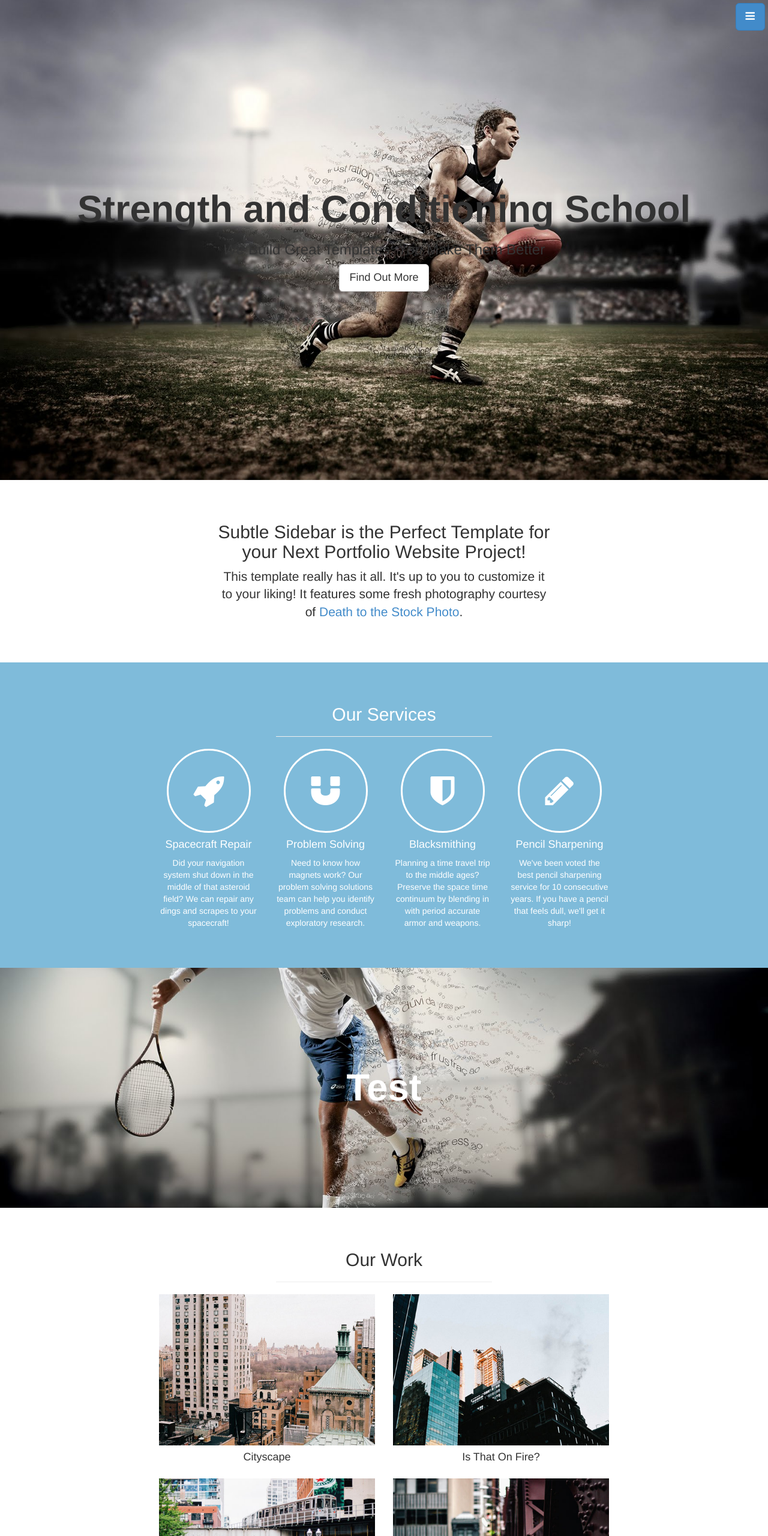
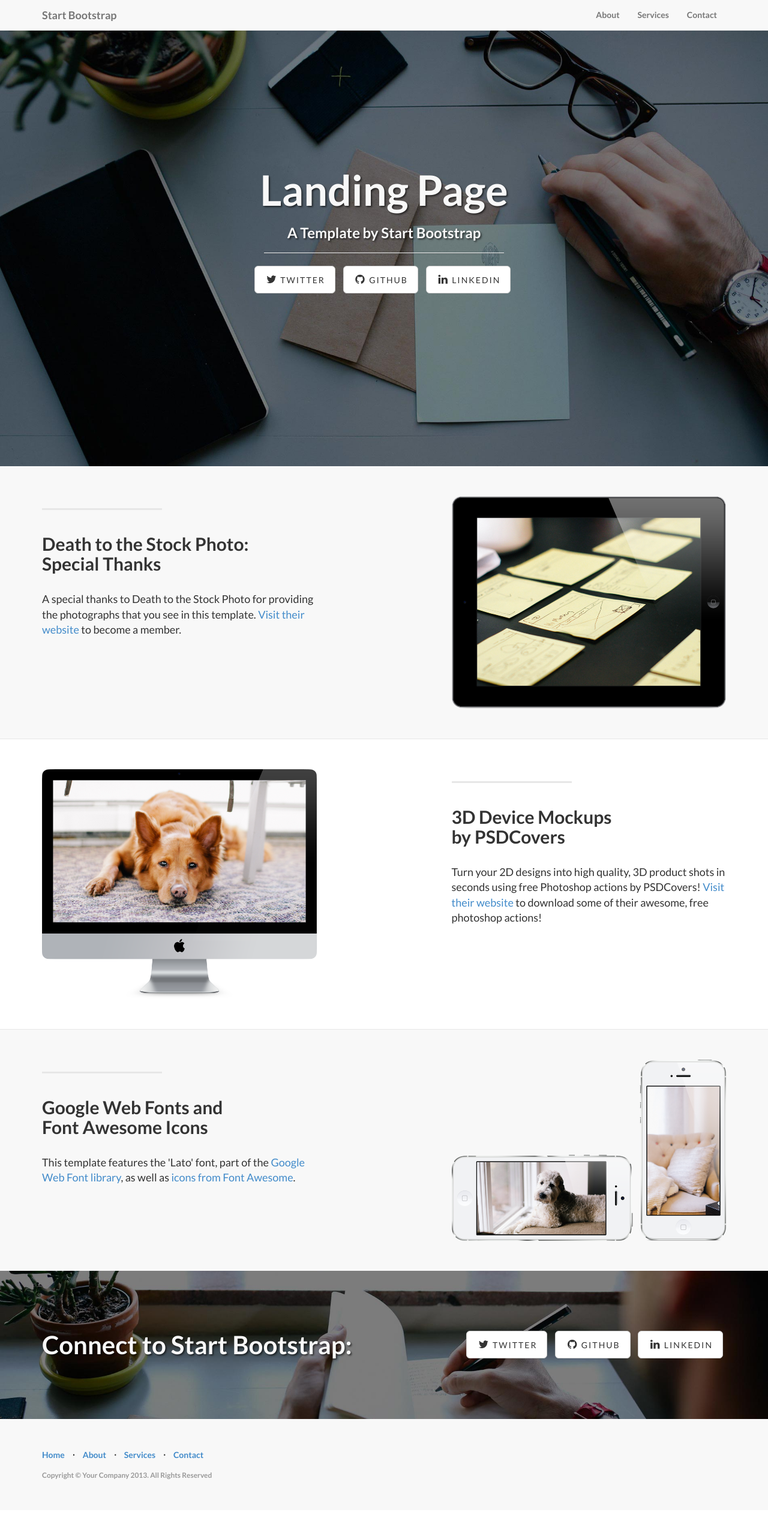
Before and after one commit to gbormittah/gbormittah.github.io, a plain HTML site: page index.html in a window 1280 px wide. Shown: the top 2560 px of the page at 60% size. After the commit the page ends 2517 px from the top, so only its background shows below. Drawn offline with Linux system fonts and the light colour scheme.

Commit message:
Bootstrap theme added

```diff
--- /dev/null
+++ b/css/landing-page.css
@@ -0,0 +1,153 @@
+body, html {
+	height: 100%;
+	width: 100%;
+}
+
+body, h1, h2, h3, h4, h5, h6 {
+	font-family: "Lato", "Helvetica Neue", Helvetica, Arial, sans-serif;
+	font-weight: 700;
+}
+
+.lead {
+	font-size: 18px;
+	font-weight: 400;
+}
+
+.intro-header {
+	padding-top: 50px; /* If you're making other pages, make sure there is 50px of padding to make sure the navbar doesn't overlap content! */
+	padding-bottom: 50px;
+	color: #f8f8f8;
+	background: url(../img/intro-bg.jpg) no-repeat center center;
+	background-size: cover;
+	text-align: center;
+}
+
+.intro-message {
+	position: relative;
+	padding-top: 20%;
+	padding-bottom: 20%;
+}
+
+.intro-message > h1 {
+	margin: 0;
+	font-size: 5em;
+	text-shadow: 2px 2px 3px rgba(0, 0, 0, 0.6);
+}
+
+.intro-divider {
+	width: 400px;
+	border-top: 1px solid #f8f8f8;
+	border-bottom: 1px solid rgba(0, 0, 0, 0.2);
+}
+
+.intro-message > h3 {
+	text-shadow: 2px 2px 3px rgba(0, 0, 0, 0.6);
+}
+
+@media (max-width: 767px) {
+	.intro-message {
+		padding-bottom: 15%;
+	}
+
+	.intro-message > h1 {
+		font-size: 3em;
+	}
+
+	ul.intro-social-buttons > li {
+		display: block;
+		margin-bottom: 20px;
+		padding: 0;
+	}
+
+	ul.intro-social-buttons > li:last-child {
+		margin-bottom: 0;
+	}
+
+	.intro-divider {
+		width: 100%;
+	}
+}
+
+.network-name {
+	text-transform: uppercase;
+	font-size: 14px;
+	font-weight: 400;
+	letter-spacing: 2px;
+}
+
+.content-section-a {
+	background-color: #f8f8f8;
+	padding: 50px 0;
+}
+
+.content-section-b {
+	border-top: 1px solid #e7e7e7;
+	border-bottom: 1px solid #e7e7e7;
+	padding: 50px 0;
+}
+
+.section-heading {
+	margin-bottom: 30px;
+}
+
+.section-heading-spacer {
+	border-top: 3px solid #e7e7e7;
+	width: 200px;
+	float: left;
+}
+
+.banner {
+	padding: 100px 0;
+	color: #f8f8f8;
+	background: url(../img/banner-bg.jpg) no-repeat center center;
+	background-size: cover;
+}
+
+.banner h2 {
+	margin: 0;
+	text-shadow: 2px 2px 3px rgba(0, 0, 0, 0.6);
+	font-size: 3em;
+}
+
+.banner ul {
+	margin-bottom: 0;
+}
+
+.banner-social-buttons {
+	float: right;
+	margin-top: 0;
+}
+
+@media (max-width: 1199px) {
+	ul.banner-social-buttons {
+		float: left;
+		margin-top: 15px;
+	}
+}
+
+@media (max-width: 767px) {
+	.banner h2 {
+		margin: 0;
+		text-shadow: 2px 2px 3px rgba(0, 0, 0, 0.6);
+		font-size: 3em;
+	}
+
+	ul.banner-social-buttons > li {
+		display: block;
+		margin-bottom: 20px;
+		padding: 0;
+	}
+
+	ul.banner-social-buttons > li:last-child {
+		margin-bottom: 0;
+	}
+}
+
+footer {
+	background-color: #f8f8f8;
+	padding: 50px 0;
+}
+
+p.copyright {
+	margin: 15px 0 0;
+}
--- a/css/stylish-portfolio.css
+++ /dev/null
@@ -1,236 +0,0 @@
-/* Global Styles */
-
-html,
-body {
-  height: 100%;
-  width: 100%;
-}
-
-.vert-text {
-  display: table-cell;
-  vertical-align: middle;
-  text-align: center;
-}
-
-.vert-text h1 {
-  padding: 0;
-  margin: 0;
-  font-size: 4.5em;
-  font-weight: 700;
-}
-
-/* Side Menu */
-
-#sidebar-wrapper {
-  margin-right: -250px;
-  right: 0;
-  width: 250px;
-  background: #000;
-  position: fixed;
-  height: 100%;
-  overflow-y: auto;
-  z-index: 1000;
-  -webkit-transition: all 0.4s ease 0s;
-  -moz-transition: all 0.4s ease 0s;
-  -ms-transition: all 0.4s ease 0s;
-  -o-transition: all 0.4s ease 0s;
-  transition: all 0.4s ease 0s;
-}
-
-.sidebar-nav {
-  position: absolute;
-  top: 0;
-  width: 250px;
-  list-style: none;
-  margin: 0;
-  padding: 0;
-}
-
-.sidebar-nav li {
-  line-height: 40px;
-  text-indent: 20px;
-}
-
-.sidebar-nav li a {
-  color: #999999;
-  display: block;
-  text-decoration: none;
-}
-
-.sidebar-nav li a:hover {
-  color: #fff;
-  background: rgba(255,255,255,0.2);
-  text-decoration: none;
-}
-
-.sidebar-nav li a:active,
-.sidebar-nav li a:focus {
-  text-decoration: none;
-}
-
-.sidebar-nav > .sidebar-brand {
-  height: 55px;
-  line-height: 55px;
-  font-size: 18px;
-}
-
-.sidebar-nav > .sidebar-brand a {
-  color: #999999;
-}
-
-.sidebar-nav > .sidebar-brand a:hover {
-  color: #fff;
-  background: none;
-}
-
-#menu-toggle {
-  top: 0;
-  right: 0;
-  position: fixed;
-  z-index: 1;
-}
-
-#sidebar-wrapper.active {
-  right: 250px;
-  width: 250px;
-  -webkit-transition: all 0.4s ease 0s;
-  -moz-transition: all 0.4s ease 0s;
-  -ms-transition: all 0.4s ease 0s;
-  -o-transition: all 0.4s ease 0s;
-  transition: all 0.4s ease 0s;
-}
-
-.toggle {
-  margin: 5px 5px 0 0;
-}
-
-/* Full Page Image Header Area */
-
-.header {
-  display: table;
-  height: 100%;
-  width: 100%;
-  position: relative;
-  background: url(../img/bg.jpg) no-repeat center center fixed;
-  -webkit-background-size: cover;
-  -moz-background-size: cover;
-  -o-background-size: cover;
-  background-size: cover;
-}
-
-/* Intro */
-
-.intro {
-  padding: 50px 0;
-}
-
-/* Services */
-
-.services {
-  background: #7fbbda;
-  padding: 50px 0;
-  color: #ffffff;
-}
-
-.service-item {
-  margin-bottom: 15px;
-}
-
-i.service-icon {
-  border: 3px solid #ffffff;
-  border-radius: 50%;
-  display: inline-block;
-  font-size: 56px;
-  width: 140px;
-  height: 140px;
-  line-height: 136px;
-  vertical-align: middle;
-  text-align: center;
-}
-
-/* Callout */
-
-.callout {
-  color: #ffffff;
-  display: table;
-  height: 400px;
-  width: 100%;
-  background: url(../img/callout.jpg) no-repeat center center fixed;
-  -webkit-background-size: cover;
-  -moz-background-size: cover;
-  -o-background-size: cover;
-  background-size: cover;
-}
-
-/* Portfolio */
-
-.portfolio {
-  padding: 50px 0;
-}
-
-.portfolio-item {
-  margin-bottom: 25px;
-}
-
-.img-portfolio {
-  margin: 0 auto;
-}
-
-
-/* Call to Action */
-
-.call-to-action {
-  color: #ffffff;
-  background: #0a5175;
-  padding: 50px 0;
-}
-
-.call-to-action .btn {
-  margin: 10px;
-}
-
-/* Map */
-
-.map {
-  height: 500px;
-}
-
-/* Footer */
-
-footer {
-  padding: 100px 0;
-}
-
-.top-scroll {
-  margin-top: 50px;
-}
-
-.top-scroll a {
-  text-decoration: none;
-  color: inherit;
-}
-
-i.scroll {
-  color: #333333;
-}
-
-i.scroll:hover {
-  color: #0a5175;
-}
-/* Responsive */
-
-@media (max-width: 768px) {
-
-  .header {
-	background: url(../img/bg.jpg) no-repeat center center scroll;
-  }
-
-  .callout {
-	background: url(../img/callout.jpg) no-repeat center center scroll;
-  }
-
-  .map {
-	height: 75%;
-  }
-
-}
--- a/index.html
+++ b/index.html
@@ -5,239 +5,202 @@
     <meta charset="utf-8">
     <meta name="viewport" content="width=device-width, initial-scale=1.0">
     <meta name="description" content="">
-    <meta name="author" content="Andy G">
+    <meta name="author" content="">
 
-    <title>Test Website</title>
+    <title>Landing Page Template for Bootstrap</title>
 
     <!-- Bootstrap core CSS -->
     <link href="css/bootstrap.css" rel="stylesheet">
 
+    <!-- Custom Google Web Font -->
+    <link href="font-awesome/css/font-awesome.min.css" rel="stylesheet">
+    <link href='http://fonts.googleapis.com/css?family=Lato:100,300,400,700,900,100italic,300italic,400italic,700italic,900italic' rel='stylesheet' type='text/css'>
+
     <!-- Add custom CSS here -->
-    <link href="css/stylish-portfolio.css" rel="stylesheet">
-    <link href="font-awesome/css/font-awesome.min.css" rel="stylesheet">
+    <link href="css/landing-page.css" rel="stylesheet">
+
 </head>
 
 <body>
 
-    <!-- Side Menu -->
-    <a id="menu-toggle" href="#" class="btn btn-primary btn-lg toggle"><i class="fa fa-bars"></i></a>
-    <div id="sidebar-wrapper">
-        <ul class="sidebar-nav">
-            <a id="menu-close" href="#" class="btn btn-default btn-lg pull-right toggle"><i class="fa fa-times"></i></a>
-            <li class="sidebar-brand"><a href="http://startbootstrap.com">Start Bootstrap</a>
-            </li>
-            <li><a href="#top">Home</a>
-            </li>
-            <li><a href="#about">About</a>
-            </li>
-            <li><a href="#services">Services</a>
-            </li>
-            <li><a href="#portfolio">Portfolio</a>
-            </li>
-            <li><a href="#contact">Contact</a>
-            </li>
-        </ul>
-    </div>
-    <!-- /Side Menu -->
+    <nav class="navbar navbar-default navbar-fixed-top" role="navigation">
+        <div class="container">
+            <div class="navbar-header">
+                <button type="button" class="navbar-toggle" data-toggle="collapse" data-target=".navbar-ex1-collapse">
+                    <span class="sr-only">Toggle navigation</span>
+                    <span class="icon-bar"></span>
+                    <span class="icon-bar"></span>
+                    <span class="icon-bar"></span>
+                </button>
+                <a class="navbar-brand" href="http://startbootstrap.com">Start Bootstrap</a>
+            </div>
 
-    <!-- Full Page Image Header Area -->
-    <div id="top" class="header">
-        <div class="vert-text">
-            <h1>Strength and Conditioning School</h1>
-            <h3>
-                <em>We</em> Build Great Templates,
-                <em>You</em> Make Them Better</h3>
-            <a href="#about" class="btn btn-default btn-lg">Find Out More</a>
+            <!-- Collect the nav links, forms, and other content for toggling -->
+            <div class="collapse navbar-collapse navbar-right navbar-ex1-collapse">
+                <ul class="nav navbar-nav">
+                    <li><a href="#about">About</a>
+                    </li>
+                    <li><a href="#services">Services</a>
+                    </li>
+                    <li><a href="#contact">Contact</a>
+                    </li>
+                </ul>
+            </div>
+            <!-- /.navbar-collapse -->
         </div>
-    </div>
-    <!-- /Full Page Image Header Area -->
+        <!-- /.container -->
+    </nav>
 
-    <!-- Intro -->
-    <div id="about" class="intro">
+    <div class="intro-header">
+
         <div class="container">
+
             <div class="row">
-                <div class="col-md-6 col-md-offset-3 text-center">
-                    <h2>Subtle Sidebar is the Perfect Template for your Next Portfolio Website Project!</h2>
-                    <p class="lead">This template really has it all. It's up to you to customize it to your liking! It features some fresh photography courtesy of <a target="_blank" href="http://join.deathtothestockphoto.com/">Death to the Stock Photo</a>.</p>
-                </div>
-            </div>
-        </div>
-    </div>
-    <!-- /Intro -->
-
-    <!-- Services -->
-    <div id="services" class="services">
-        <div class="container">
-            <div class="row">
-                <div class="col-md-4 col-md-offset-4 text-center">
-                    <h2>Our Services</h2>
-                    <hr>
-                </div>
-            </div>
-            <div class="row">
-                <div class="col-md-2 col-md-offset-2 text-center">
-                    <div class="service-item">
-                        <i class="service-icon fa fa-rocket"></i>
-                        <h4>Spacecraft Repair</h4>
-                        <p>Did your navigation system shut down in the middle of that asteroid field? We can repair any dings and scrapes to your spacecraft!</p>
-                    </div>
-                </div>
-                <div class="col-md-2 text-center">
-                    <div class="service-item">
-                        <i class="service-icon fa fa-magnet"></i>
-                        <h4>Problem Solving</h4>
-                        <p>Need to know how magnets work? Our problem solving solutions team can help you identify problems and conduct exploratory research.</p>
-                    </div>
-                </div>
-                <div class="col-md-2 text-center">
-                    <div class="service-item">
-                        <i class="service-icon fa fa-shield"></i>
-                        <h4>Blacksmithing</h4>
-                        <p>Planning a time travel trip to the middle ages? Preserve the space time continuum by blending in with period accurate armor and weapons.</p>
-                    </div>
-                </div>
-                <div class="col-md-2 text-center">
-                    <div class="service-item">
-                        <i class="service-icon fa fa-pencil"></i>
-                        <h4>Pencil Sharpening</h4>
-                        <p>We've been voted the best pencil sharpening service for 10 consecutive years. If you have a pencil that feels dull, we'll get it sharp!</p>
+                <div class="col-lg-12">
+                    <div class="intro-message">
+                        <h1>Landing Page</h1>
+                        <h3>A Template by Start Bootstrap</h3>
+                        <hr class="intro-divider">
+                        <ul class="list-inline intro-social-buttons">
+                            <li><a href="https://twitter.com/SBootstrap" class="btn btn-default btn-lg"><i class="fa fa-twitter fa-fw"></i> <span class="network-name">Twitter</span></a>
+                            </li>
+                            <li><a href="https://github.com/IronSummitMedia/startbootstrap" class="btn btn-default btn-lg"><i class="fa fa-github fa-fw"></i> <span class="network-name">Github</span></a>
+                            </li>
+                            <li><a href="#" class="btn btn-default btn-lg"><i class="fa fa-linkedin fa-fw"></i> <span class="network-name">Linkedin</span></a>
+                            </li>
+                        </ul>
                     </div>
                 </div>
             </div>
+
         </div>
+        <!-- /.container -->
+
     </div>
-    <!-- /Services -->
+    <!-- /.intro-header -->
 
-    <!-- Callout -->
-    <div class="callout">
-        <div class="vert-text">
-            <h1>Test</h1>
-        </div>
-    </div>
-    <!-- /Callout -->
+    <div class="content-section-a">
 
-    <!-- Portfolio -->
-    <div id="portfolio" class="portfolio">
         <div class="container">
+
             <div class="row">
-                <div class="col-md-4 col-md-offset-4 text-center">
-                    <h2>Our Work</h2>
-                    <hr>
+                <div class="col-lg-5 col-sm-6">
+                    <hr class="section-heading-spacer">
+                    <div class="clearfix"></div>
+                    <h2 class="section-heading">Death to the Stock Photo:
+                        <br>Special Thanks</h2>
+                    <p class="lead">A special thanks to Death to the Stock Photo for providing the photographs that you see in this template. <a target="_blank" href="http://join.deathtothestockphoto.com/">Visit their website</a> to become a member.</p>
+                </div>
+                <div class="col-lg-5 col-lg-offset-2 col-sm-6">
+                    <img class="img-responsive" src="img/ipad.png" alt="">
                 </div>
             </div>
+
+        </div>
+        <!-- /.container -->
+
+    </div>
+    <!-- /.content-section-a -->
+
+    <div class="content-section-b">
+
+        <div class="container">
+
             <div class="row">
-                <div class="col-md-4 col-md-offset-2 text-center">
-                    <div class="portfolio-item">
-                        <a href="#">
-                            <img class="img-portfolio img-responsive" src="img/portfolio-1.jpg">
-                        </a>
-                        <h4>Cityscape</h4>
-                    </div>
+                <div class="col-lg-5 col-lg-offset-1 col-sm-push-6  col-sm-6">
+                    <hr class="section-heading-spacer">
+                    <div class="clearfix"></div>
+                    <h2 class="section-heading">3D Device Mockups
+                        <br>by PSDCovers</h2>
+                    <p class="lead">Turn your 2D designs into high quality, 3D product shots in seconds using free Photoshop actions by PSDCovers! <a target="_blank" href="http://www.psdcovers.com/">Visit their website</a> to download some of their awesome, free photoshop actions!</p>
                 </div>
-                <div class="col-md-4 text-center">
-                    <div class="portfolio-item">
-                        <a href="#">
-                            <img class="img-portfolio img-responsive" src="img/portfolio-2.jpg">
-                        </a>
-                        <h4>Is That On Fire?</h4>
-                    </div>
+                <div class="col-lg-5 col-sm-pull-6  col-sm-6">
+                    <img class="img-responsive" src="img/doge.png" alt="">
                 </div>
             </div>
+
+        </div>
+        <!-- /.container -->
+
+    </div>
+    <!-- /.content-section-b -->
+
+    <div class="content-section-a">
+
+        <div class="container">
+
             <div class="row">
-                <div class="col-md-4 col-md-offset-2 text-center">
-                    <div class="portfolio-item">
-                        <a href="#">
-                            <img class="img-portfolio img-responsive" src="img/portfolio-3.jpg">
-                        </a>
-                        <h4>Stop Sign</h4>
-                    </div>
+                <div class="col-lg-5 col-sm-6">
+                    <hr class="section-heading-spacer">
+                    <div class="clearfix"></div>
+                    <h2 class="section-heading">Google Web Fonts and
+                        <br>Font Awesome Icons</h2>
+                    <p class="lead">This template features the 'Lato' font, part of the <a target="_blank" href="http://www.google.com/fonts">Google Web Font library</a>, as well as <a target="_blank" href="http://fontawesome.io">icons from Font Awesome</a>.</p>
                 </div>
-                <div class="col-md-4 text-center">
-                    <div class="portfolio-item">
-                        <a href="#">
-                            <img class="img-portfolio img-responsive" src="img/portfolio-4.jpg">
-                        </a>
-                        <h4>Narrow Focus</h4>
-                    </div>
+                <div class="col-lg-5 col-lg-offset-2 col-sm-6">
+                    <img class="img-responsive" src="img/phones.png" alt="">
                 </div>
             </div>
+
         </div>
+        <!-- /.container -->
+
     </div>
-    <!-- /Portfolio -->
+    <!-- /.content-section-a -->
 
-    <!-- Call to Action -->
-    <div class="call-to-action">
+    <div class="banner">
+
         <div class="container">
+
             <div class="row">
-                <div class="col-md-6 col-md-offset-3 text-center">
-                    <h3>The buttons below are impossible to resist.</h3>
-                    <a href="#" class="btn btn-lg btn-default">Click Me!</a>
-                    <a href="#" class="btn btn-lg btn-primary">Look at Me!</a>
+                <div class="col-lg-6">
+                    <h2>Connect to Start Bootstrap:</h2>
+                </div>
+                <div class="col-lg-6">
+                    <ul class="list-inline banner-social-buttons">
+                        <li><a href="https://twitter.com/SBootstrap" class="btn btn-default btn-lg"><i class="fa fa-twitter fa-fw"></i> <span class="network-name">Twitter</span></a>
+                        </li>
+                        <li><a href="https://github.com/IronSummitMedia/startbootstrap" class="btn btn-default btn-lg"><i class="fa fa-github fa-fw"></i> <span class="network-name">Github</span></a>
+                        </li>
+                        <li><a href="#" class="btn btn-default btn-lg"><i class="fa fa-linkedin fa-fw"></i> <span class="network-name">Linkedin</span></a>
+                        </li>
+                    </ul>
                 </div>
             </div>
+
         </div>
+        <!-- /.container -->
+
     </div>
-    <!-- /Call to Action -->
+    <!-- /.banner -->
 
-    <!-- Footer -->
     <footer>
         <div class="container">
             <div class="row">
-                <div class="col-md-6 col-md-offset-3 text-center">
+                <div class="col-lg-12">
                     <ul class="list-inline">
-                        <li><i class="fa fa-facebook fa-3x"></i>
+                        <li><a href="#home">Home</a>
                         </li>
-                        <li><i class="fa fa-twitter fa-3x"></i>
+                        <li class="footer-menu-divider">&sdot;</li>
+                        <li><a href="#about">About</a>
                         </li>
-                        <li><i class="fa fa-dribbble fa-3x"></i>
+                        <li class="footer-menu-divider">&sdot;</li>
+                        <li><a href="#services">Services</a>
+                        </li>
+                        <li class="footer-menu-divider">&sdot;</li>
+                        <li><a href="#contact">Contact</a>
                         </li>
                     </ul>
-                    <div class="top-scroll">
-                        <a href="#top"><i class="fa fa-circle-arrow-up scroll fa-4x"></i></a>
-                    </div>
-                    <hr>
-                    <p>Copyright &copy; Company 2013</p>
+                    <p class="copyright text-muted small">Copyright &copy; Your Company 2013. All Rights Reserved</p>
                 </div>
             </div>
         </div>
     </footer>
-    <!-- /Footer -->
 
     <!-- JavaScript -->
     <script src="js/jquery-1.10.2.js"></script>
     <script src="js/bootstrap.js"></script>
 
-    <!-- Custom JavaScript for the Side Menu and Smooth Scrolling -->
-    <script>
-    $("#menu-close").click(function(e) {
-        e.preventDefault();
-        $("#sidebar-wrapper").toggleClass("active");
-    });
-    </script>
-    <script>
-    $("#menu-toggle").click(function(e) {
-        e.preventDefault();
-        $("#sidebar-wrapper").toggleClass("active");
-    });
-    </script>
-    <script>
-    $(function() {
-        $('a[href*=#]:not([href=#])').click(function() {
-            if (location.pathname.replace(/^\//, '') == this.pathname.replace(/^\//, '') || location.hostname == this.hostname) {
-
-                var target = $(this.hash);
-                target = target.length ? target : $('[name=' + this.hash.slice(1) + ']');
-                if (target.length) {
-                    $('html,body').animate({
-                        scrollTop: target.offset().top
-                    }, 1000);
-                    return false;
-                }
-            }
-        });
-    });
-    </script>
-
 </body>
 
 </html>
```
Also changed, not shown: img/banner-bg.jpg (added), img/bg.jpg (deleted), img/callout.jpg (deleted), img/doge.png (added), img/intro-bg.jpg (added), img/ipad.png (added), img/phones.png (added), img/portfolio-1.jpg (deleted), img/portfolio-2.jpg (deleted), img/portfolio-3.jpg (deleted), img/portfolio-4.jpg (deleted), 1 other file.
